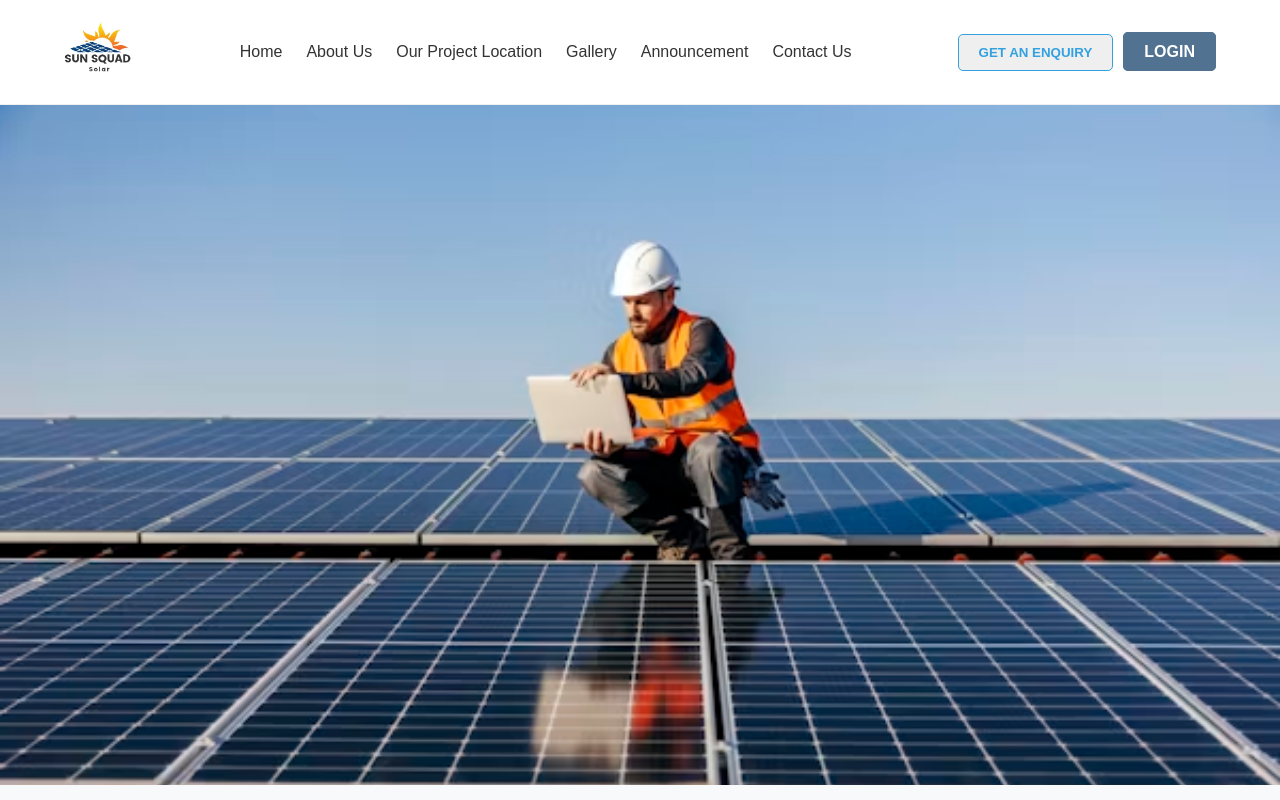
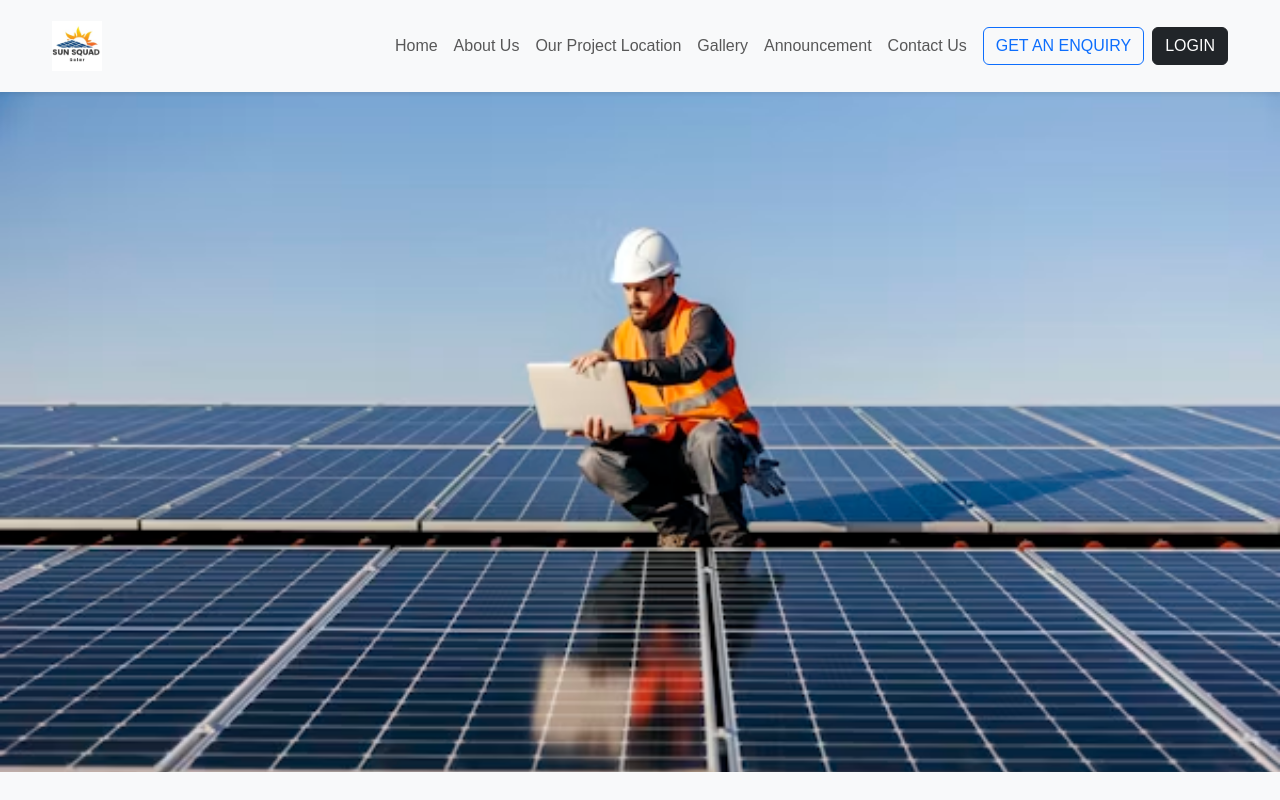
Before and after one commit to harsh2005-glitch/Sun-Squad-Solar-Project, a React (Create React App) app in the folder client/: page / in a window 1280 px wide. Shown: the top 800 px of the page. Built offline with nearby package versions, Linux system fonts and the light colour scheme; no server answers.

Commit message:
navbar fixed for mobile

```diff
--- a/client/package.json
+++ b/client/package.json
@@ -8,7 +8,9 @@
     "@testing-library/react": "^16.3.0",
     "@testing-library/user-event": "^13.5.0",
     "axios": "^1.12.2",
+    "bootstrap": "^5.3.8",
     "react": "^19.2.0",
+    "react-bootstrap": "^2.10.10",
     "react-dom": "^19.2.0",
     "react-router-dom": "^7.9.3",
     "react-scripts": "5.0.1",
--- a/client/src/components/layout/AdminLayout.css
+++ b/client/src/components/layout/AdminLayout.css
@@ -49,3 +49,36 @@
   background-color: #f4f7f6;
   overflow-y: auto;
 }
+
+
+
+
+
+@media (max-width: 768px) {
+    .admin-layout {
+        flex-direction: column;
+    }
+
+    .admin-sidebar {
+        width: 100%;
+        height: auto; /* Let it size to its content */
+        flex-direction: row; /* Make items go side-by-side */
+        justify-content: space-between;
+        align-items: center;
+    }
+
+    .admin-sidebar h3 {
+         display: none; /* Hide the "Admin Panel" title on mobile */
+    }
+
+    .admin-sidebar ul {
+        display: flex; /* Make nav links horizontal */
+        gap: 10px;
+        flex-grow: 0; /* Don't let it push the logout button */
+    }
+
+    .admin-sidebar li a {
+        padding: 0.5rem; /* Smaller padding */
+        margin-bottom: 0;
+    }
+}
--- a/client/src/components/layout/PublicHeader.js
+++ b/client/src/components/layout/PublicHeader.js
@@ -1,31 +1,51 @@
 import React from 'react';
+// Import Link from react-router-dom to handle internal navigation
 import { Link } from 'react-router-dom';
-import logo from '../../assets/images/logo.png'; // Import the logo image
+// Import Bootstrap components
+import { Navbar, Nav, Container, Button } from 'react-bootstrap';
+import logo from '../../assets/images/logo.png';
 
-// Note: The enquiry modal logic will be passed in as a prop later
 const PublicHeader = ({ onEnquiryClick }) => {
   return (
-    <header id="main-header">
+    // `sticky="top"` makes the navbar stay at the top when scrolling
+    <Navbar bg="light" expand="lg" sticky="top" className="shadow-sm">
+      <Container>
+        {/* Logo */}
+        <Navbar.Brand as={Link} to="/">
+          <img
+            src={logo}
+            height="50"
+            className="d-inline-block align-top"
+            alt="Sun Squad Solar Logo"
+          />
+        </Navbar.Brand>
 
-      <nav className="main-nav">
-        <div className="logo">
-          <Link to="/"><img src={logo} alt="Company Logo" /></Link>
-        </div>
-        <ul className="nav-links">
-          <li><Link to="/">Home</Link></li>
-          <li><Link to="/about">About Us</Link></li>
-          <li><Link to="/locations">Our Project Location</Link></li>
-          <li><Link to="/gallery">Gallery</Link></li>
-          <li><Link to="/announcements">Announcement</Link></li>
-          <li><Link to="/contact">Contact Us</Link></li>
-        </ul>
-        <div className="nav-buttons">
-          <button onClick={onEnquiryClick} className="btn btn-enquiry">GET AN ENQUIRY</button>
-          {/* This now links to our React login page */}
-          <Link to="/login" className="btn btn-login">LOGIN</Link>
-        </div>
-      </nav>
-    </header>
+        {/* Hamburger Menu Toggle Button (appears on mobile) */}
+        <Navbar.Toggle aria-controls="basic-navbar-nav" />
+
+        {/* Collapsible section */}
+        <Navbar.Collapse id="basic-navbar-nav">
+          {/* `ms-auto` pushes the nav links to the right */}
+          <Nav className="ms-auto align-items-center">
+            {/* Use `as={Link}` to make Nav.Link behave like a React Router Link */}
+            <Nav.Link as={Link} to="/">Home</Nav.Link>
+            <Nav.Link as={Link} to="/about">About Us</Nav.Link>
+            <Nav.Link as={Link} to="/locations">Our Project Location</Nav.Link>
+            <Nav.Link as={Link} to="/gallery">Gallery</Nav.Link>
+            <Nav.Link as={Link} to="/announcements">Announcement</Nav.Link>
+            <Nav.Link as={Link} to="/contact">Contact Us</Nav.Link>
+
+            {/* Buttons */}
+            <Button variant="outline-primary" onClick={onEnquiryClick} className="mx-2 my-2 my-lg-0">
+              GET AN ENQUIRY
+            </Button>
+            <Button as={Link} to="/login" variant="dark">
+              LOGIN
+            </Button>
+          </Nav>
+        </Navbar.Collapse>
+      </Container>
+    </Navbar>
   );
 };
 
--- a/client/src/index.js
+++ b/client/src/index.js
@@ -1,6 +1,8 @@
 import React from 'react';
 import ReactDOM from 'react-dom/client';
 import { BrowserRouter } from 'react-router-dom';
+
+import 'bootstrap/dist/css/bootstrap.min.css';
 import './index.css';
 import './styles/main.css';
 // import './styles/auth.css';
--- a/client/src/styles/main.css
+++ b/client/src/styles/main.css
@@ -1424,3 +1424,183 @@ body.contact-page-bg::before {
     padding: 120px 5% 60px;
     background-color: transparent; /* Changed from a solid color to transparent */
 }
+
+
+
+
+
+
+
+
+
+
+
+
+
+
+
+
+
+
+
+
+
+
+
+
+
+
+
+
+
+
+
+
+
+
+
+
+
+
+
+
+
+
+
+
+
+
+
+
+
+
+
+
+
+
+
+
+
+
+
+
+
+
+
+
+
+
+
+
+
+
+
+
+
+/* ==================================
+   Responsive Design (Mobile First)
+===================================== */
+
+/* --- Hamburger Menu Icon (Hidden on Desktop) --- */
+.menu-toggle {
+    display: none; /* Hide by default */
+    font-size: 1.5rem;
+    background: none;
+    border: none;
+    cursor: pointer;
+    color: var(--dark-grey);
+}
+
+
+/* --- Media Query for Tablets and Mobile Phones --- */
+@media (max-width: 992px) {
+    /* --- Responsive Header --- */
+    .main-nav {
+        position: relative;
+    }
+
+    /* This is the container for all links and buttons on mobile */
+    .mobile-nav-menu {
+        position: absolute;
+        top: 100%; /* Position below the header */
+        left: 0;
+        width: 100%;
+        background-color: var(--white-color);
+
+        display: flex; /* Use flexbox to stack items */
+        flex-direction: column;
+        align-items: center;
+
+        padding: 1rem;
+        box-shadow: 0 10px 15px rgba(0,0,0,0.1);
+
+        /* Animate the menu sliding in and out */
+        transform: translateY(-150%);
+        transition: transform 0.3s ease-in-out;
+        z-index: 999; /* Ensure it's on top */
+    }
+
+    .mobile-nav-menu.active {
+        transform: translateY(0); /* Slide the menu into view */
+    }
+
+    /* The main nav links list inside the mobile menu */
+    .nav-links {
+        flex-direction: column;
+        width: 100%;
+        text-align: center;
+    }
+
+    .nav-links li {
+        padding: 1rem 0;
+        width: 100%;
+    }
+
+    /* The nav buttons container on desktop */
+    .desktop-buttons {
+        display: none; /* Hide the desktop version */
+    }
+
+    /* The buttons inside the mobile menu */
+    .mobile-buttons {
+        display: flex;
+        flex-direction: column; /* Stack the buttons */
+        width: 100%;
+        gap: 1rem;
+        margin-top: 1rem;
+        padding-top: 1rem;
+        border-top: 1px solid #f0f0f0;
+    }
+
+    .mobile-buttons .btn {
+        width: 100%;
+        text-align: center;
+    }
+
+    /* Show the hamburger menu icon */
+    .menu-toggle {
+        display: block;
+    }
+}
+
+/* --- Media Query for Small Mobile Phones --- */
+@media (max-width: 576px) {
+    .top-bar {
+        flex-direction: column;
+        gap: 10px;
+    }
+
+    .values-container {
+        grid-template-columns: 1fr; /* 1 column on small phones */
+    }
+
+    .footer-sub {
+        flex-direction: column;
+        gap: 15px;
+    }
+
+    .gallery-grid, .locations-page-grid {
+         /* Adjust grid for smaller screens */
+        grid-template-columns: repeat(auto-fit, minmax(280px, 1fr));
+    }
+}
```
